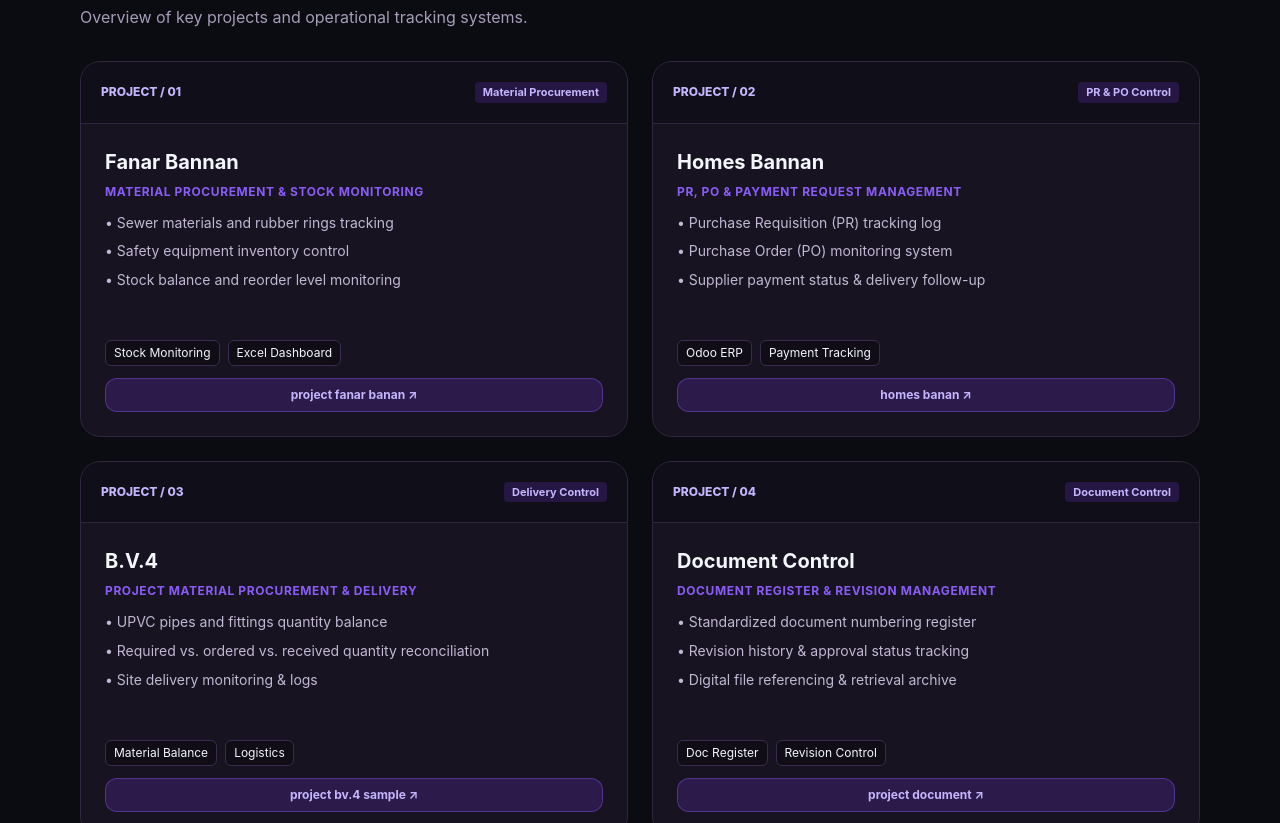
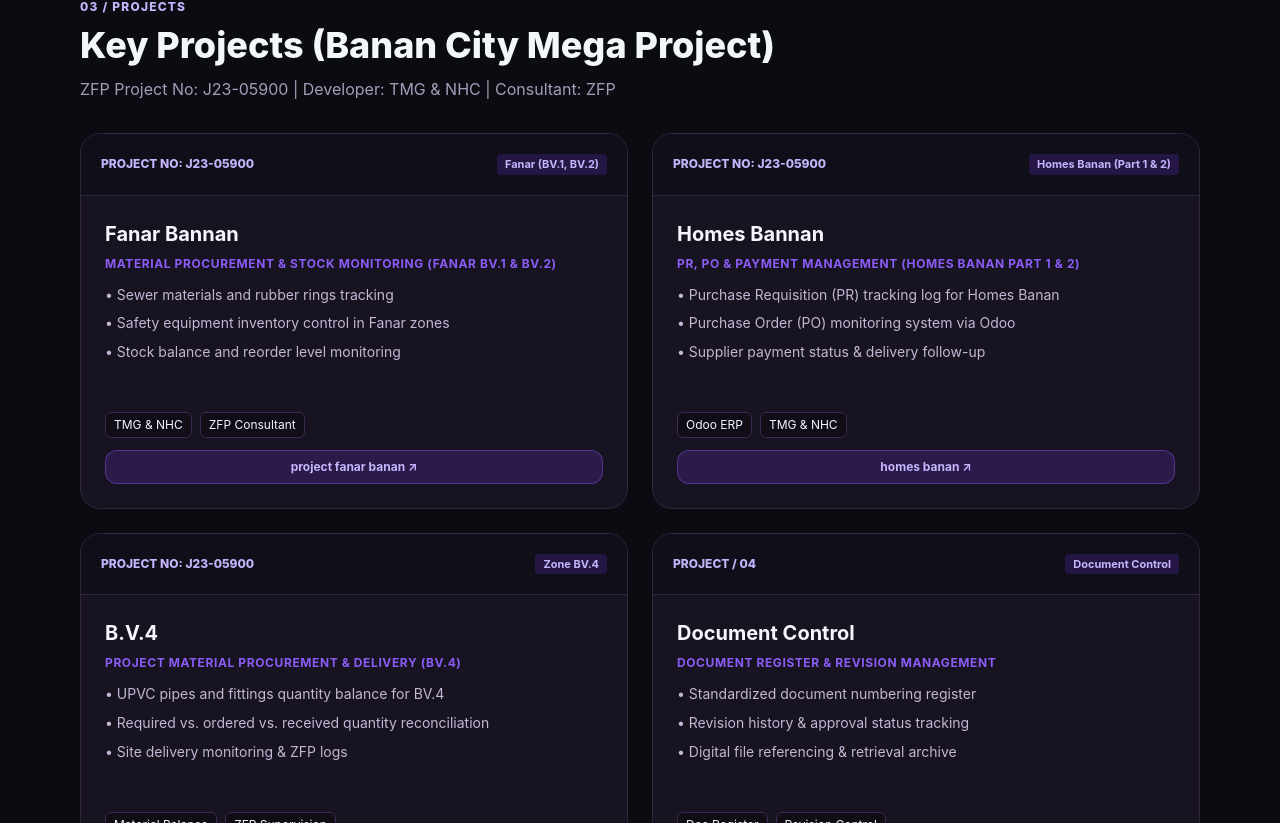
Before and after one commit to Sajjadali050/sajjad-portfolio-new, a React (Vite) app in the folder sajjad-portfolio/: page / in a window 1280 px wide. Shown: the part 2677-3500 px from the top of the page. Built offline with nearby package versions, Linux system fonts and the light colour scheme.

Commit message:
Update App.jsx

```diff
--- a/sajjad-portfolio/src/App.jsx
+++ b/sajjad-portfolio/src/App.jsx
@@ -195,8 +195,8 @@ export default function App() {
               <div>
                 <h3 className="text-xl font-bold mb-3">{isAr ? 'الملخص المهني' : 'Professional Summary'}</h3>
                 <p className="text-[#C2B8D4] leading-relaxed text-sm md:text-base space-y-3">
-                  <span>{isAr ? 'أقيم في الرياض بالمملكة العربية السعودية، وأعمل كمسؤول مشتريات وتوريد ولديه خبرة في عمليات الشراء وإدارة طلبات عروض الأسعار، أوامر الشراء، تنسيق الموردين، وتتبع المواد باستخدام نظام Odoo ERP وMicrosoft Excel.' : 'Based in Riyadh, Saudi Arabia, I am a Procurement & Purchasing Officer with experience in procurement operations, RFQ management, purchase orders, supplier coordination, and material tracking using Odoo ERP and Microsoft Excel.'}</span>
-                  <span className="block mt-3">{isAr ? 'خبرتي السابقة كمراقب مستندات عززت مهارات إدارة المستندات، التحكم في التعديلات، تنظيم السجلات والأرشفة الرقمية. أجمع بين تنسيق المشتريات والتوثيق المنظم والتتبع الدقيق لدعم كفاءة العمليات التشغيلية للمشاريع.' : 'My previous experience as a Document Controller strengthened my skills in document management, revision control, record organization, and digital archiving. I combine procurement coordination with structured documentation and accurate tracking to support efficient project operations.'}</span>
+                  <span>{isAr ? 'أقيم في الرياض بالمملكة العربية السعودية، وأعمل كمسؤول مشتريات وتوريد في مشروع مدينة بنان الضخم (تطوير سكني وبنيوي تابع لـ TMG و NHC بإشراف ZFP برقم J23-05900). أمتلك خبرة عملية في عمليات الشراء وإدارة طلبات عروض الأسعار، أوامر الشراء، تنسيق الموردين، وتتبع المواد باستخدام نظام Odoo ERP وMicrosoft Excel.' : 'Based in Riyadh, Saudi Arabia, I am a Procurement & Purchasing Officer working on the Banan City Mega Project (Residential & Infrastructure Development by TMG & NHC, supervised by ZFP, Project No: J23-05900). Experienced in procurement operations, RFQ management, purchase orders, supplier coordination, and material tracking using Odoo ERP and Microsoft Excel.'}</span>
+                  <span className="block mt-3">{isAr ? 'خبرتي السابقة كمراقب مستندات في Administrative Business Pattern Co. (من سبتمبر 2024 إلى أبريل 2026) عززت مهارات إدارة المستندات، التحكم في التعديلات، تنظيم السجلات والأرشفة الرقمية لدعم كفاءة العمليات التشغيلية.' : 'My previous experience as a Document Controller at Administrative Business Pattern Co. (Sep 2024 – Apr 2026) strengthened my skills in document management, revision control, record organization, and digital archiving supporting efficient project operations.'}</span>
                 </p>
               </div>
             </article>
@@ -331,8 +331,8 @@ export default function App() {
         <section id="projects" className="py-20 max-w-[1160px] mx-auto px-5">
           <div className="max-w-[720px] mb-8">
             <span className="text-[#C4B5FD] text-xs font-extrabold tracking-widest uppercase">{isAr ? '03 / المشاريع' : '03 / Projects'}</span>
-            <h2 className="text-3xl md:text-4xl font-extrabold mt-2 mb-3">{isAr ? 'أبرز المشاريع' : 'Projects'}</h2>
-            <p className="text-[#A79CB8]">{isAr ? 'نظرة عامة على مشاريع المشتريات وأنظمة التتبع التشغيلي.' : 'Overview of key projects and operational tracking systems.'}</p>
+            <h2 className="text-3xl md:text-4xl font-extrabold mt-2 mb-3">{isAr ? 'أبرز المشاريع (مشروع مدينة بنان الضخم)' : 'Key Projects (Banan City Mega Project)'}</h2>
+            <p className="text-[#A79CB8]">{isAr ? 'ZFP Project No: J23-05900 | Developer: TMG & NHC | Consultant: ZFP' : 'ZFP Project No: J23-05900 | Developer: TMG & NHC | Consultant: ZFP'}</p>
           </div>
 
           <div className="grid grid-cols-1 md:grid-cols-2 gap-6">
@@ -340,22 +340,22 @@ export default function App() {
             {/* Fanar Bannan */}
             <div className="border border-[#30263F] rounded-[20px] overflow-hidden bg-[#171321] flex flex-col justify-between">
               <div className="p-5 border-b border-[#30263F] bg-[#100E18] flex justify-between items-center">
-                <span className="text-xs text-[#C4B5FD] font-extrabold">PROJECT / 01</span>
-                <span className="text-[11px] bg-[#7C3AED]/20 text-[#C4B5FD] px-2 py-0.5 rounded font-bold">{isAr ? 'مشتريات المواد' : 'Material Procurement'}</span>
+                <span className="text-xs text-[#C4B5FD] font-extrabold">PROJECT NO: J23-05900</span>
+                <span className="text-[11px] bg-[#7C3AED]/20 text-[#C4B5FD] px-2 py-0.5 rounded font-bold">{isAr ? 'الفنار (BV.1, BV.2)' : 'Fanar (BV.1, BV.2)'}</span>
               </div>
               <div className="p-6">
                 <h3 className="font-bold text-xl mb-2">{isAr ? 'مشروع فنار بنان' : 'Fanar Bannan'}</h3>
-                <h4 className="text-xs font-bold text-[#8B5CF6] mb-3 uppercase tracking-wider">{isAr ? 'مشتريات المواد ومراقبة المخزون' : 'Material Procurement & Stock Monitoring'}</h4>
+                <h4 className="text-xs font-bold text-[#8B5CF6] mb-3 uppercase tracking-wider">{isAr ? 'مشتريات المواد ومراقبة المخزون (فنار BV.1 و BV.2)' : 'Material Procurement & Stock Monitoring (Fanar BV.1 & BV.2)'}</h4>
                 <ul className="text-[#C2B8D4] text-sm mb-6 space-y-1.5 leading-relaxed">
                   <li>• {isAr ? 'متابعة مواد الصرف الصحي وحلقات المطاط' : 'Sewer materials and rubber rings tracking'}</li>
-                  <li>• {isAr ? 'مراقبة مخزون معدات السلامة' : 'Safety equipment inventory control'}</li>
+                  <li>• {isAr ? 'مراقبة مخزون معدات السلامة بنطاق فنار' : 'Safety equipment inventory control in Fanar zones'}</li>
                   <li>• {isAr ? 'متابعة رصيد المخزون ومستويات إعادة الطلب' : 'Stock balance and reorder level monitoring'}</li>
                 </ul>
               </div>
               <div className="p-6 pt-0 flex flex-col gap-3">
                 <div className="flex gap-2 flex-wrap">
-                  <span className="border border-[#3B2B50] rounded-md px-2 py-1 text-xs bg-[#100D17]">{isAr ? 'مراقبة المخزون' : 'Stock Monitoring'}</span>
-                  <span className="border border-[#3B2B50] rounded-md px-2 py-1 text-xs bg-[#100D17]">{isAr ? 'لوحة إكسل' : 'Excel Dashboard'}</span>
+                  <span className="border border-[#3B2B50] rounded-md px-2 py-1 text-xs bg-[#100D17]">TMG & NHC</span>
+                  <span className="border border-[#3B2B50] rounded-md px-2 py-1 text-xs bg-[#100D17]">ZFP Consultant</span>
                 </div>
                 <a href={fanarBananLink} target="_blank" rel="noopener noreferrer" className="text-xs font-bold bg-[#7C3AED]/20 text-[#C4B5FD] border border-[#8B5CF6]/40 px-3.5 py-2 rounded-xl text-center hover:bg-[#7C3AED] hover:text-white transition-colors">
                   {isAr ? 'مشروع فنار بنان ↗' : 'project fanar banan ↗'}
@@ -366,22 +366,22 @@ export default function App() {
             {/* Homes Bannan */}
             <div className="border border-[#30263F] rounded-[20px] overflow-hidden bg-[#171321] flex flex-col justify-between">
               <div className="p-5 border-b border-[#30263F] bg-[#100E18] flex justify-between items-center">
-                <span className="text-xs text-[#C4B5FD] font-extrabold">PROJECT / 02</span>
-                <span className="text-[11px] bg-[#7C3AED]/20 text-[#C4B5FD] px-2 py-0.5 rounded font-bold">{isAr ? 'التحكم بطلبات وأوامر الشراء' : 'PR & PO Control'}</span>
+                <span className="text-xs text-[#C4B5FD] font-extrabold">PROJECT NO: J23-05900</span>
+                <span className="text-[11px] bg-[#7C3AED]/20 text-[#C4B5FD] px-2 py-0.5 rounded font-bold">{isAr ? 'هومز بنان (الجزء 1 و 2)' : 'Homes Banan (Part 1 & 2)'}</span>
               </div>
               <div className="p-6">
                 <h3 className="font-bold text-xl mb-2">{isAr ? 'مشروع هومز بنان' : 'Homes Bannan'}</h3>
-                <h4 className="text-xs font-bold text-[#8B5CF6] mb-3 uppercase tracking-wider">{isAr ? 'إدارة طلبات الشراء، وأوامر الشراء، وطلبات الدفع' : 'PR, PO & Payment Request Management'}</h4>
+                <h4 className="text-xs font-bold text-[#8B5CF6] mb-3 uppercase tracking-wider">{isAr ? 'إدارة طلبات وأوامر الشراء (هومز بنان الجزء 1 و 2)' : 'PR, PO & Payment Management (Homes Banan Part 1 & 2)'}</h4>
                 <ul className="text-[#C2B8D4] text-sm mb-6 space-y-1.5 leading-relaxed">
-                  <li>• {isAr ? 'سجل تتبع طلبات الشراء (PR)' : 'Purchase Requisition (PR) tracking log'}</li>
-                  <li>• {isAr ? 'نظام مراقبة أوامر الشراء (PO)' : 'Purchase Order (PO) monitoring system'}</li>
+                  <li>• {isAr ? 'سجل تتبع طلبات الشراء (PR) لهومز بنان' : 'Purchase Requisition (PR) tracking log for Homes Banan'}</li>
+                  <li>• {isAr ? 'نظام مراقبة أوامر الشراء (PO) عبر أودو' : 'Purchase Order (PO) monitoring system via Odoo'}</li>
                   <li>• {isAr ? 'متابعة حالة دفعات الموردين والتسليم' : 'Supplier payment status & delivery follow-up'}</li>
                 </ul>
               </div>
               <div className="p-6 pt-0 flex flex-col gap-3">
                 <div className="flex gap-2 flex-wrap">
                   <span className="border border-[#3B2B50] rounded-md px-2 py-1 text-xs bg-[#100D17]">Odoo ERP</span>
-                  <span className="border border-[#3B2B50] rounded-md px-2 py-1 text-xs bg-[#100D17]">{isAr ? 'تتبع المدفوعات' : 'Payment Tracking'}</span>
+                  <span className="border border-[#3B2B50] rounded-md px-2 py-1 text-xs bg-[#100D17]">TMG & NHC</span>
                 </div>
                 <a href={homesBananLink} target="_blank" rel="noopener noreferrer" className="text-xs font-bold bg-[#7C3AED]/20 text-[#C4B5FD] border border-[#8B5CF6]/40 px-3.5 py-2 rounded-xl text-center hover:bg-[#7C3AED] hover:text-white transition-colors">
                   {isAr ? 'مشروع هومز بنان ↗' : 'homes banan ↗'}
@@ -392,22 +392,22 @@ export default function App() {
             {/* Project B.V.4 */}
             <div className="border border-[#30263F] rounded-[20px] overflow-hidden bg-[#171321] flex flex-col justify-between">
               <div className="p-5 border-b border-[#30263F] bg-[#100E18] flex justify-between items-center">
-                <span className="text-xs text-[#C4B5FD] font-extrabold">PROJECT / 03</span>
-                <span className="text-[11px] bg-[#7C3AED]/20 text-[#C4B5FD] px-2 py-0.5 rounded font-bold">{isAr ? 'مراقبة التوصيل' : 'Delivery Control'}</span>
+                <span className="text-xs text-[#C4B5FD] font-extrabold">PROJECT NO: J23-05900</span>
+                <span className="text-[11px] bg-[#7C3AED]/20 text-[#C4B5FD] px-2 py-0.5 rounded font-bold">{isAr ? 'منطقة BV.4' : 'Zone BV.4'}</span>
               </div>
               <div className="p-6">
                 <h3 className="font-bold text-xl mb-2">{isAr ? 'مشروع B.V.4' : 'B.V.4'}</h3>
-                <h4 className="text-xs font-bold text-[#8B5CF6] mb-3 uppercase tracking-wider">{isAr ? 'مشتريات وتوصيل مواد المشروع' : 'Project Material Procurement & Delivery'}</h4>
+                <h4 className="text-xs font-bold text-[#8B5CF6] mb-3 uppercase tracking-wider">{isAr ? 'مشتريات وتوصيل مواد منطقة BV.4' : 'Project Material Procurement & Delivery (BV.4)'}</h4>
                 <ul className="text-[#C2B8D4] text-sm mb-6 space-y-1.5 leading-relaxed">
-                  <li>• {isAr ? 'ميزان كميات مواكب UPVC والوصلات' : 'UPVC pipes and fittings quantity balance'}</li>
+                  <li>• {isAr ? 'ميزان كميات مواكب UPVC والوصلات لمنطقة BV.4' : 'UPVC pipes and fittings quantity balance for BV.4'}</li>
                   <li>• {isAr ? 'مطابقة الكميات المطلوبة مقابل المزودة والمستلمة' : 'Required vs. ordered vs. received quantity reconciliation'}</li>
-                  <li>• {isAr ? 'متابعة سجلات تسليم المواقع' : 'Site delivery monitoring & logs'}</li>
+                  <li>• {isAr ? 'متابعة سجلات تسليم المواقع بنطاق ZFP' : 'Site delivery monitoring & ZFP logs'}</li>
                 </ul>
               </div>
               <div className="p-6 pt-0 flex flex-col gap-3">
                 <div className="flex gap-2 flex-wrap">
                   <span className="border border-[#3B2B50] rounded-md px-2 py-1 text-xs bg-[#100D17]">{isAr ? 'رصيد المواد' : 'Material Balance'}</span>
-                  <span className="border border-[#3B2B50] rounded-md px-2 py-1 text-xs bg-[#100D17]">{isAr ? 'اللوجستيات' : 'Logistics'}</span>
+                  <span className="border border-[#3B2B50] rounded-md px-2 py-1 text-xs bg-[#100D17]">ZFP Supervision</span>
                 </div>
                 <a href={bv4SampleLink} target="_blank" rel="noopener noreferrer" className="text-xs font-bold bg-[#7C3AED]/20 text-[#C4B5FD] border border-[#8B5CF6]/40 px-3.5 py-2 rounded-xl text-center hover:bg-[#7C3AED] hover:text-white transition-colors">
                   {isAr ? 'نموذج مشروع B.V.4 ↗' : 'project bv.4 sample ↗'}
@@ -603,15 +603,16 @@ export default function App() {
                 <div>
                   <h3 className="text-xl font-bold">{isAr ? 'مسؤول مشتريات وتوريد' : 'Procurement & Purchasing Officer'}</h3>
                   <p className="text-[#C4B5FD] text-sm font-semibold mt-1">Scientific Systems Construction Company (SSCC) – Riyadh, Saudi Arabia</p>
+                  <p className="text-xs text-[#A79CB8] mt-1">Project: Banan City Mega Project (TMG & NHC) | ZFP Project No: J23-05900</p>
                 </div>
                 <span className="text-xs bg-[#7C3AED]/20 text-[#C4B5FD] border border-[#8B5CF6]/40 px-3 py-1 rounded-full font-bold mt-2 md:mt-0 w-fit">
-                  {isAr ? 'سبتمبر 2026 – حتى الآن' : 'September 2026 – Present'}
+                  {isAr ? '19 سبتمبر 2026 – حتى الآن' : 'September 19, 2026 – Present'}
                 </span>
               </div>
               <ul className="space-y-2 text-[#C2B8D4] text-sm leading-relaxed">
-                <li className="flex items-start gap-2.5"><span className="text-[#8B5CF6]">▹</span>{isAr ? 'إدارة طلبات عروض الأسعار، أوامر الشراء، وعمليات المشتريات عبر نظام Odoo ERP.' : 'Managing RFQs, purchase orders, and procurement workflows using Odoo ERP.'}</li>
+                <li className="flex items-start gap-2.5"><span className="text-[#8B5CF6]">▹</span>{isAr ? 'إدارة طلبات عروض الأسعار، أوامر الشراء، وعمليات المشتريات عبر نظام Odoo ERP لمشروع مدينة بنان.' : 'Managing RFQs, purchase orders, and procurement workflows via Odoo ERP for Banan City Mega Project.'}</li>
                 <li className="flex items-start gap-2.5"><span className="text-[#8B5CF6]">▹</span>{isAr ? 'التنسيق مع الموردين بخصوص الأسعار، عروض الأسعار، ومواعيد التسليم.' : 'Coordinating with suppliers regarding quotations, pricing, and delivery schedules.'}</li>
-                <li className="flex items-start gap-2.5"><span className="text-[#8B5CF6]">▹</span>{isAr ? 'مراقبة متطلبات مواد المشاريع، أرصدة المخزون، وحالة المشتريات.' : 'Monitoring project material requirements, stock balances, and procurement status.'}</li>
+                <li className="flex items-start gap-2.5"><span className="text-[#8B5CF6]">▹</span>{isAr ? 'مراقبة متطلبات مواد المشاريع (هومز بنان، فنار، BV.4)، أرصدة المخزون، وحالة المشتريات.' : 'Monitoring project material requirements (Homes Banan, Fanar, BV.4), stock balances, and procurement status.'}</li>
                 <li className="flex items-start gap-2.5"><span className="text-[#8B5CF6]">▹</span>{isAr ? 'إعداد متتبعات المشتريات وجداول مقارنة الموردين باستخدام برنامج Excel.' : 'Preparing Excel-based procurement trackers and vendor comparison sheets.'}</li>
                 <li className="flex items-start gap-2.5"><span className="text-[#8B5CF6]">▹</span>{isAr ? 'الحفاظ على سجلات الشراء وتنسيق متابعة المدفوعات والتسليم.' : 'Maintaining purchase records and coordinating payment and delivery follow-ups.'}</li>
               </ul>
@@ -633,7 +634,7 @@ export default function App() {
                 </div>
               </div>
               <ul className="space-y-2 text-[#C2B8D4] text-sm leading-relaxed">
-                <li className="flex items-start gap-2.5"><span className="text-[#8B5CF6]">▹</span>{isAr ? 'الحفاظ على أنظمة حفظ الملفات الورقية والإلكترونية.' : 'Maintained physical and electronic document filing systems.'}</li>
+                <li className="flex items-start gap-2.5"><span className="text-[#8B5CF6]">▹</span>{isAr ? 'إدارة أعمال ومستندات المكتب والملفات الورقية والإلكترونية بكفاءة عالية.' : 'Managed office document operations, physical and electronic filing systems efficiently.'}</li>
                 <li className="flex items-start gap-2.5"><span className="text-[#8B5CF6]">▹</span>{isAr ? 'إدارة ترقيم المستندات، مراقبة التعديلات، وسجلات المستندات.' : 'Managed document numbering, revision control, and document registers.'}</li>
                 <li className="flex items-start gap-2.5"><span className="text-[#8B5CF6]">▹</span>{isAr ? 'تنظيم السجلات الفنية والإدارية لسهولة الاسترجاع.' : 'Organized technical and administrative records for easy retrieval.'}</li>
                 <li className="flex items-start gap-2.5"><span className="text-[#8B5CF6]">▹</span>{isAr ? 'دعم توزيع المستندات، الأرشفة، وصيانة السجلات.' : 'Supported document distribution, archiving, and record maintenance.'}</li>
```
